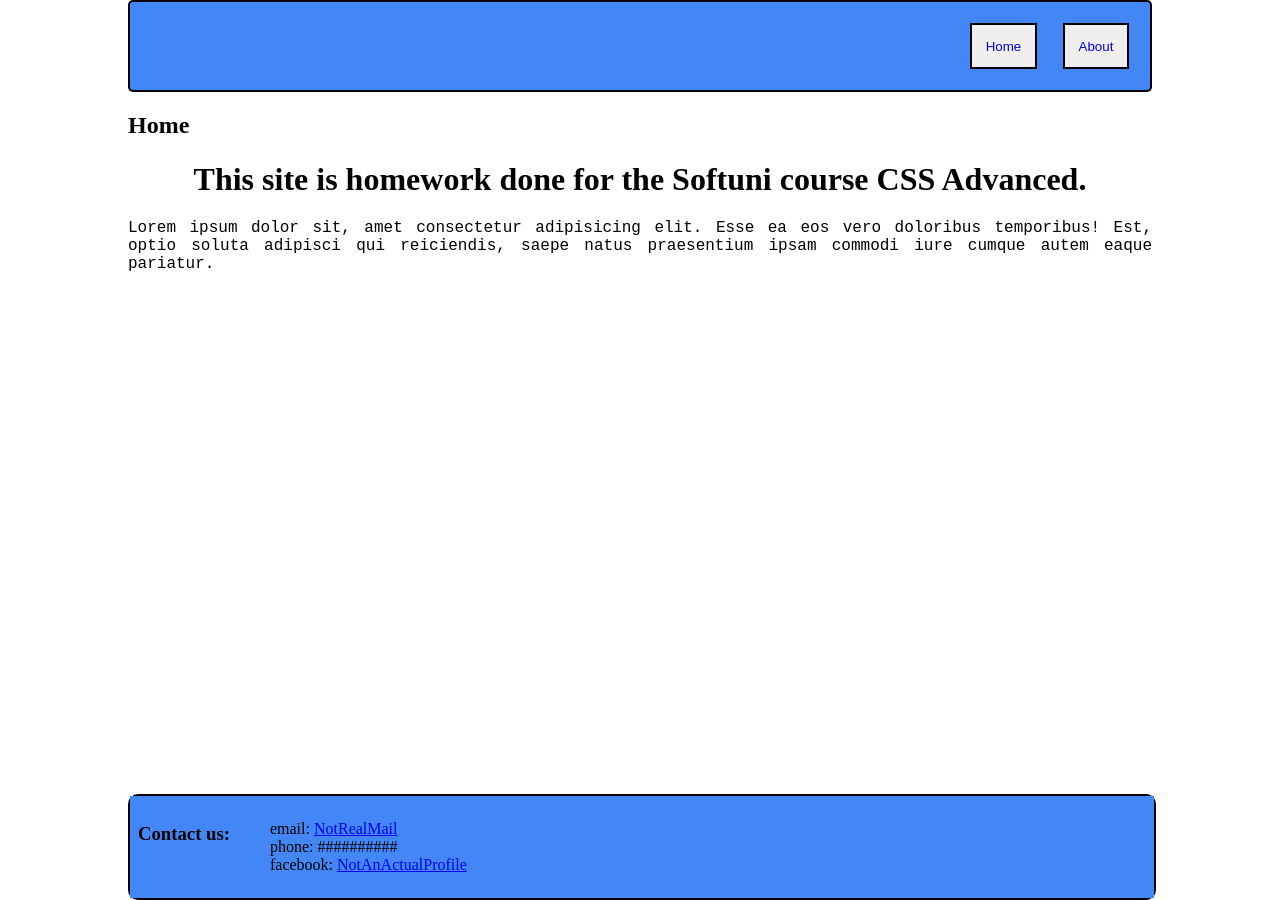
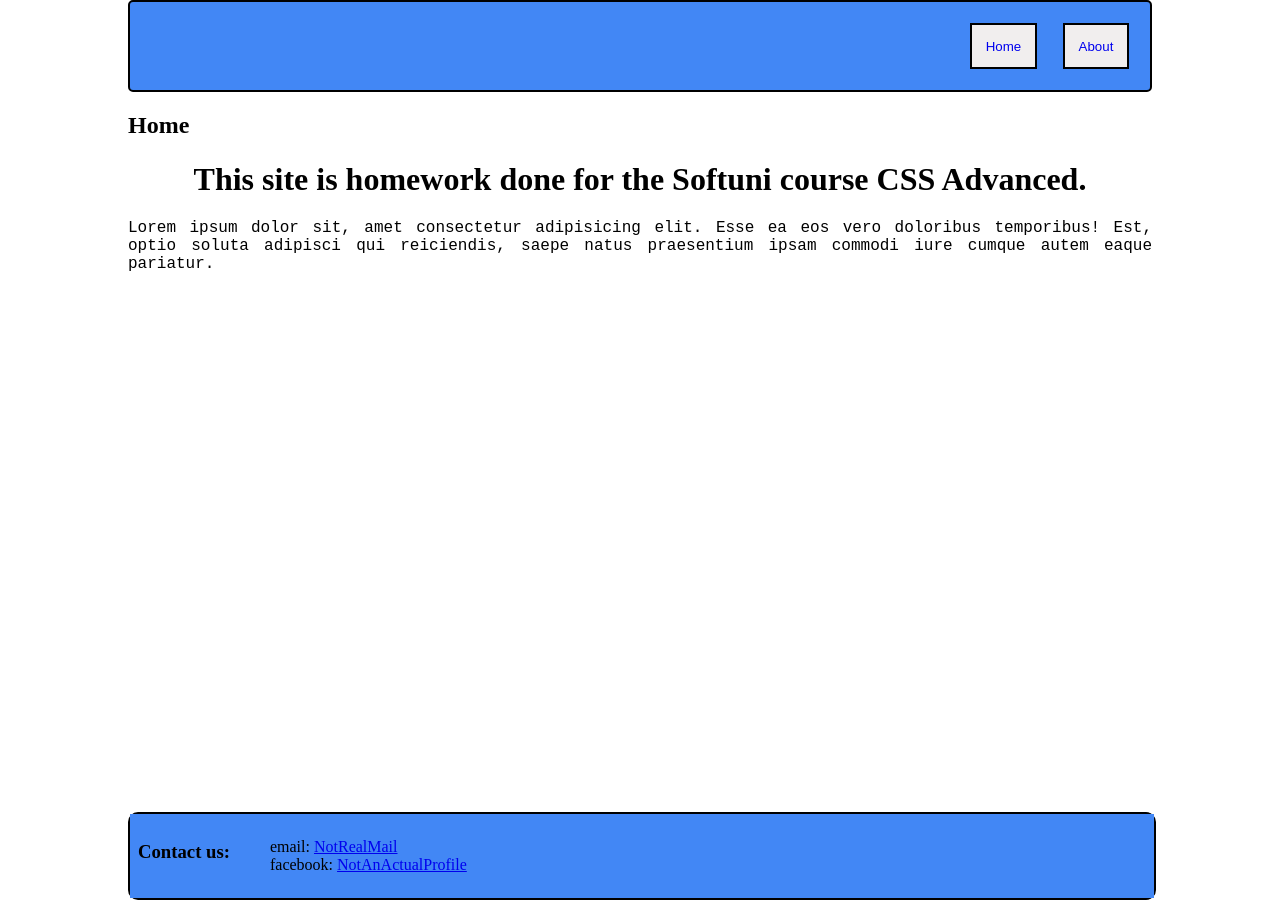
Before and after one commit to elizamm17/repo-pile, a Jekyll site: the page built from DevToolsAndWorkflow/index.html, in a window 1280 px wide. Built offline with Jekyll 4.4.1, drawn with Linux system fonts in a browser that asks for light colours.

Commit message:
changed the footer

```diff
--- a/DevToolsAndWorkflow/_layouts/main.html
+++ b/DevToolsAndWorkflow/_layouts/main.html
@@ -31,7 +31,6 @@
                 <h3>Contact us:</h3>
                     <ul>
                         <li>email: <a href="http://www.gmail.com">NotRealMail</a> </li>
-                        <li>phone: ##########</li>
                         <li>facebook: <a href="http://www.facebook.com">NotAnActualProfile</a> </li>
                     </ul>
             </footer>
```
